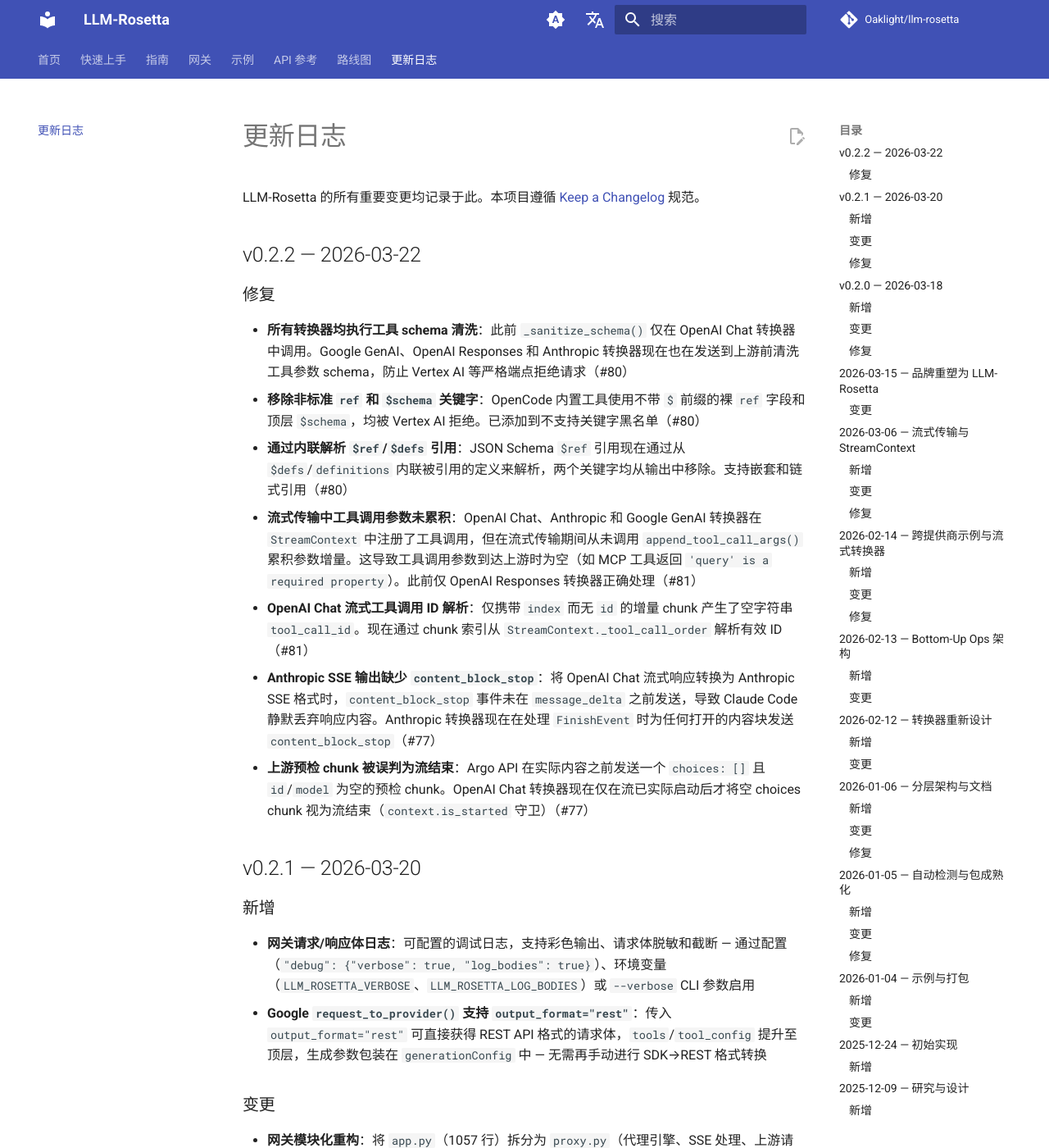
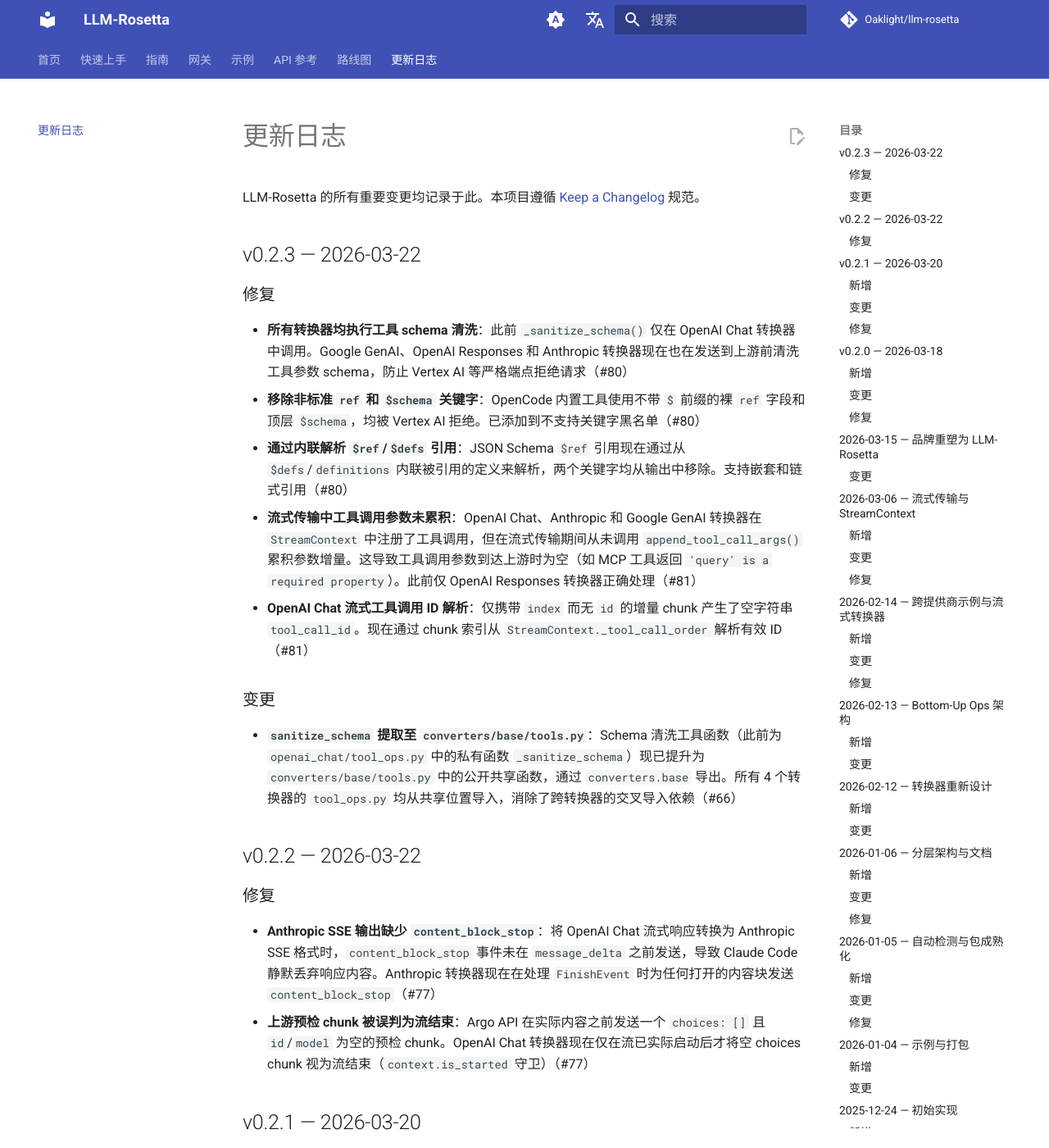
Before and after one commit to Oaklight/llm-rosetta, an MkDocs documentation site: the page built from docs/changelog.md, in a window 1280 px wide and 1400 px high. Shown: the whole window at 82% size. Built offline with MkDocs 1.6.1 and Material for MkDocs 9.7.7, drawn with Linux system fonts in a browser that asks for light colours; comment, search, counter and statistics services are not loaded.

Commit message:
docs: 添加 v0.2.3 更新日志条目（sanitize_schema 提取至 base）

```diff
--- a/docs/changelog.md
+++ b/docs/changelog.md
@@ -6,7 +6,7 @@
 
 LLM-Rosetta 的所有重要变更均记录于此。本项目遵循 [Keep a Changelog](https://keepachangelog.com/) 规范。
 
-## v0.2.2 — 2026-03-22
+## v0.2.3 — 2026-03-22
 
 ### 修复
 
@@ -15,6 +15,15 @@
 - **通过内联解析 `$ref`/`$defs` 引用**：JSON Schema `$ref` 引用现在通过从 `$defs`/`definitions` 内联被引用的定义来解析，两个关键字均从输出中移除。支持嵌套和链式引用（#80）
 - **流式传输中工具调用参数未累积**：OpenAI Chat、Anthropic 和 Google GenAI 转换器在 `StreamContext` 中注册了工具调用，但在流式传输期间从未调用 `append_tool_call_args()` 累积参数增量。这导致工具调用参数到达上游时为空（如 MCP 工具返回 `'query' is a required property`）。此前仅 OpenAI Responses 转换器正确处理（#81）
 - **OpenAI Chat 流式工具调用 ID 解析**：仅携带 `index` 而无 `id` 的增量 chunk 产生了空字符串 `tool_call_id`。现在通过 chunk 索引从 `StreamContext._tool_call_order` 解析有效 ID（#81）
+
+### 变更
+
+- **`sanitize_schema` 提取至 `converters/base/tools.py`**：Schema 清洗工具函数（此前为 `openai_chat/tool_ops.py` 中的私有函数 `_sanitize_schema`）现已提升为 `converters/base/tools.py` 中的公开共享函数，通过 `converters.base` 导出。所有 4 个转换器的 `tool_ops.py` 均从共享位置导入，消除了跨转换器的交叉导入依赖（#66）
+
+## v0.2.2 — 2026-03-22
+
+### 修复
+
 - **Anthropic SSE 输出缺少 `content_block_stop`**：将 OpenAI Chat 流式响应转换为 Anthropic SSE 格式时，`content_block_stop` 事件未在 `message_delta` 之前发送，导致 Claude Code 静默丢弃响应内容。Anthropic 转换器现在在处理 `FinishEvent` 时为任何打开的内容块发送 `content_block_stop`（#77）
 - **上游预检 chunk 被误判为流结束**：Argo API 在实际内容之前发送一个 `choices: []` 且 `id`/`model` 为空的预检 chunk。OpenAI Chat 转换器现在仅在流已实际启动后才将空 choices chunk 视为流结束（`context.is_started` 守卫）（#77）
 
```
